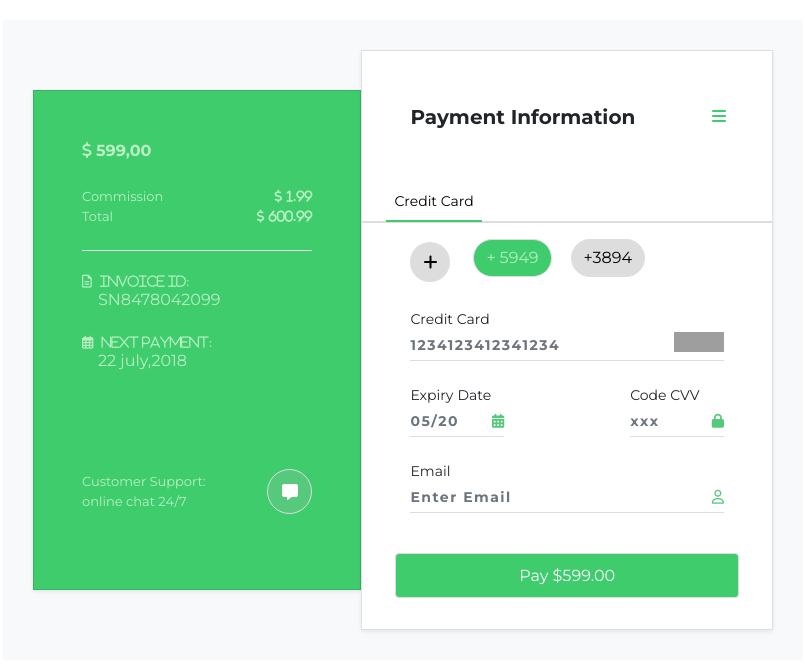
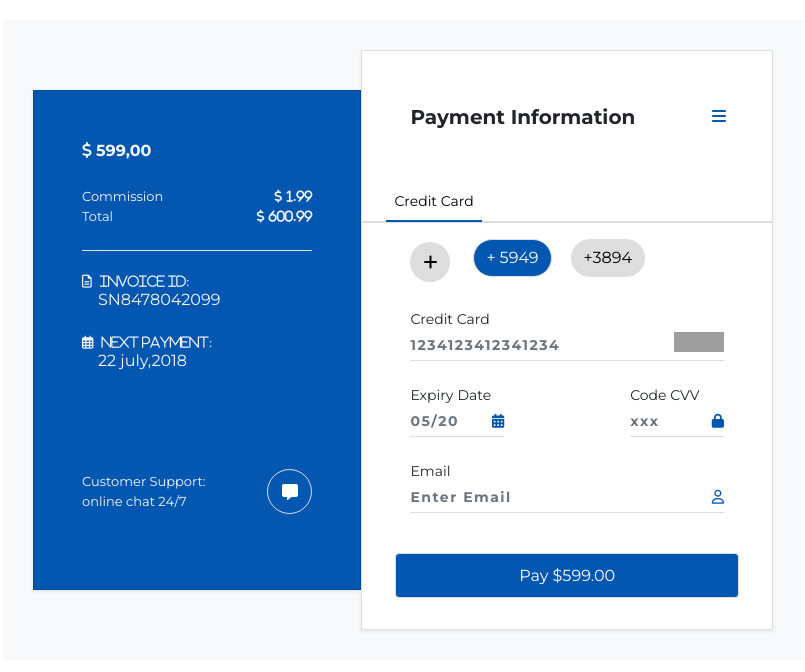
Before and after one commit to moaz178/SecuraAPI, a React (Create React App) app: page /payment in a window 1280 px wide. Shown: the top 672 px of the page, without its empty margins (237-1042 px from the left). Built offline with nearby package versions, Linux system fonts and the light colour scheme; no server answers; grey boxes are pictures that could not be loaded.

Commit message:
payment integration

```diff
--- a/src/features/Payment/Payment.css
+++ b/src/features/Payment/Payment.css
@@ -10,8 +10,8 @@
 .card.box1 {
     width: 350px;
     height: 500px;
-    background-color: #3ecc6d;
-    color: #baf0c3;
+    background-color: #0357b1;
+    color: #f7f7f7;
     border-radius: 0
 }
 
@@ -30,7 +30,7 @@
     width: 20px;
     background-color: transparent;
     border: none;
-    color: #3ecc6d
+    color: #0357b1
 }
 
 .box2 .btn.btn-primary.bar:hover {
@@ -38,7 +38,7 @@
 }
 
 .box1 .btn.btn-primary {
-    background-color: #57c97d;
+    background-color: #0357b1;
     width: 45px;
     height: 45px;
     display: flex;
@@ -49,7 +49,7 @@
 
 .box1 .btn.btn-primary:hover {
     background-color: #f6f8f7;
-    color: #57c97d
+    color: #0357b1
 }
 
 .btn.btn-success {
@@ -77,13 +77,13 @@
 }
 
 .nav.nav-tabs .nav-item .nav-link:hover {
-    border-bottom: 2px solid #3ecc6d;
-    color: #05cf48
+    border-bottom: 2px solid #f7f7f7;
+    color: #f7f7f7
 }
 
 .nav.nav-tabs .nav-item .nav-link.active {
     border: none;
-    border-bottom: 2px solid #3ecc6d
+    border-bottom: 2px solid #0357b1
 }
 
 .form-control {
@@ -112,7 +112,7 @@
     position: absolute;
     right: 0px;
     bottom: 9px;
-    color: #57c97d;
+    color: #0357b1;
     cursor: pointer;
     transition: 0.3s;
     font-size: 14px
@@ -139,8 +139,8 @@
 .btn-outline-primary.active,
 .btn-outline-primary.dropdown-toggle.show,
 .btn-outline-primary:active {
-    color: #baf0c3;
-    background-color: #3ecc6d;
+    color: #fff;
+    background-color: #0357b1;
     box-shadow: none;
     border: 1px solid #ddd
 }
@@ -165,12 +165,12 @@
     flex-direction: column;
     justify-content: center;
     align-items: center;
-    background-color: #3ecc6d;
+    background-color: #0357b1;
     border: 1px solid #ddd
 }
 
 .payment-form .btn.btn-primary:hover {
-    background-color: #05cf48
+    background-color: #0357b1
 }
 
 @media (max-width:750px) {
--- a/src/features/Payment/Payment.jsx
+++ b/src/features/Payment/Payment.jsx
@@ -14,7 +14,7 @@ const Payment = () => {
   });
 
   useEffect(() => {
-    if (cardInfo.cardNo.length === 16 || cardInfo.cardNo.length === 15) {
+    if (cardInfo.cardNo.length <= 16 || cardInfo.cardNo.length <= 15) {
       getCardType();
     }
   }, [cardInfo.cardNo]);
@@ -43,7 +43,7 @@ const Payment = () => {
         const { code, response } = res.data;
         if (response !== "UNKNOWN") {
           setCardType(response);
-        } else toast.error("Card No. is not valid");
+        } else setCardType("");
       })
 
       .catch(function (error) {
@@ -200,7 +200,7 @@ const Payment = () => {
                             ? "https://www.freepnglogos.com/uploads/visa-inc-png-18.png"
                             : cardType === "AMERICAN_EXPRESS"
                             ? "https://i.ibb.co/JFM3RsD/American-Express-Color.png"
-                            : "https://i.ibb.co/805D28D/png-clipart-envelop-folder-credit-card-debit-card-cooperative-bank-computer-icons-credit-card-black.png"
+                            : "https://i.ibb.co/10r0RNW/png-transparent-swipe-card-icon-credit-card-bank-card-debit-card-money-card-card-material-blue-text.png"
                         }
                         alt=""
                       />
--- a/src/features/SignIn/Login.jsx
+++ b/src/features/SignIn/Login.jsx
@@ -85,6 +85,7 @@ const Login = () => {
         .post("http://localhost:8086/public/api/v1/authenticate", payload)
         .then(function (res) {
           setLoading(false);
+          console.log("loginRes", res);
           const { message, code, response } = res.data;
           const token = response.token;
           if (token) {
--- a/src/features/UpdatePassword/UpdatePassword.jsx
+++ b/src/features/UpdatePassword/UpdatePassword.jsx
@@ -129,7 +129,6 @@ const UpdatePassword = () => {
           payload
         )
         .then(function (res) {
-          console.log("res", res);
           setLoading(false);
           const { message, code } = res.data;
           if (code === "100") {
```
